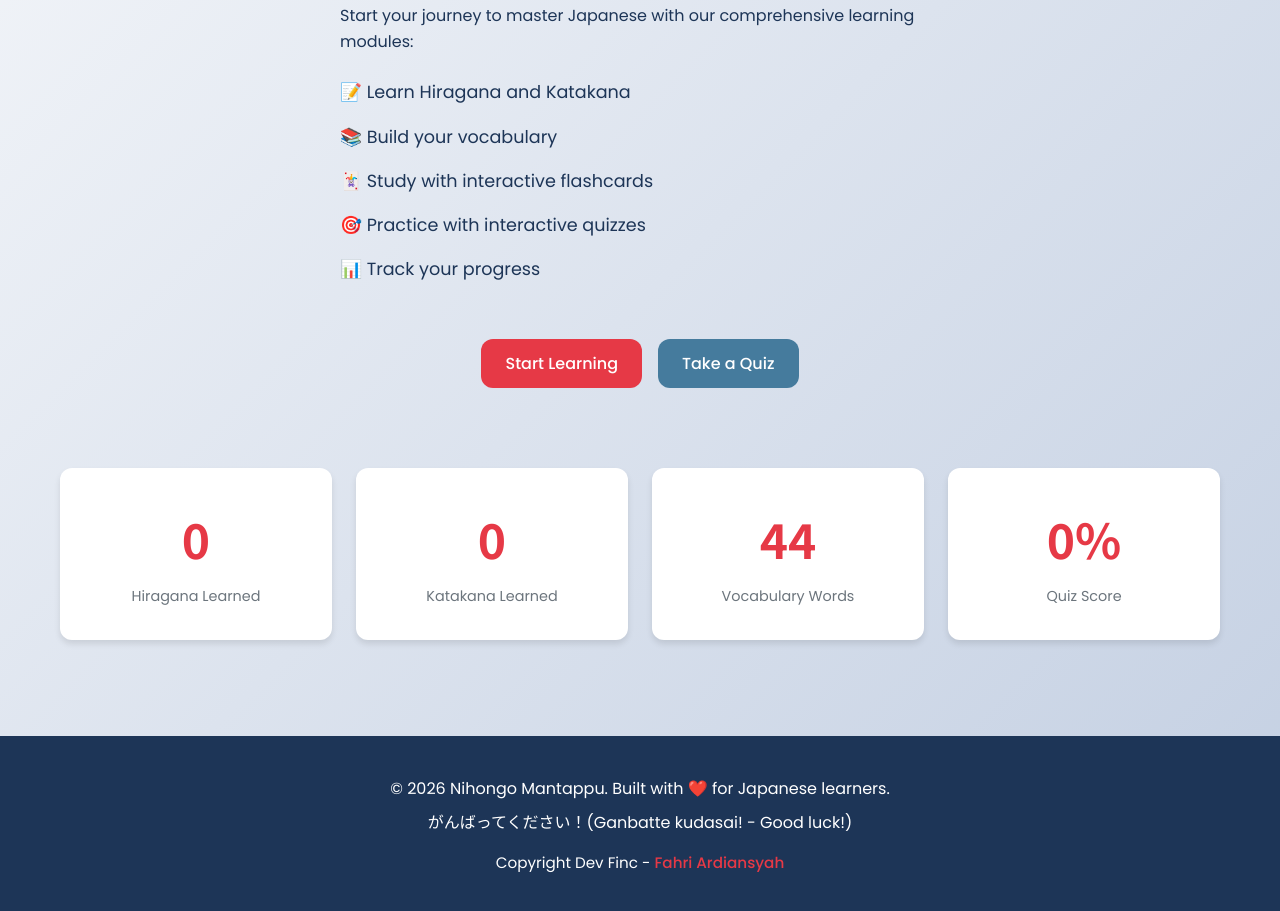
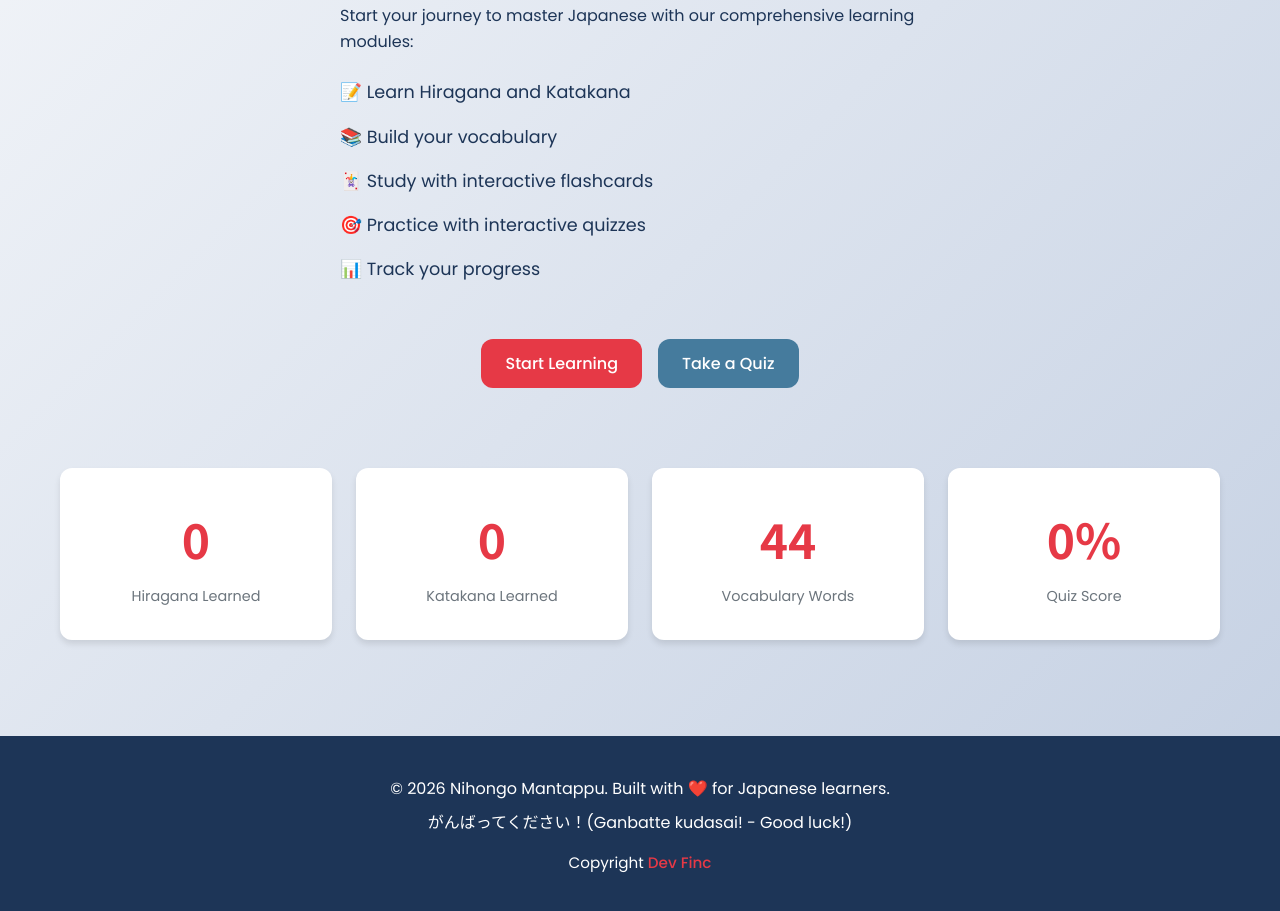
Before and after one commit to kasihtaumamang/nihongo-umaii, a plain HTML site: page index.html in a window 1280 px wide. Shown: the part 312-1223 px from the top of the page. Drawn offline with Linux system fonts and the light colour scheme.

Commit message:
Update copyright text in footer

```diff
--- a/index.html
+++ b/index.html
@@ -262,7 +262,7 @@
         <div class="container">
             <p>&copy; 2026 Nihongo Mantappu. Built with ❤️ for Japanese learners.</p>
             <p>がんばってください！(Ganbatte kudasai! - Good luck!)</p>
-            <p class="copyright">Copyright Dev Finc - <a href="https://www.linkedin.com/in/fahriardiansyah" target="_blank" rel="noopener noreferrer">Fahri Ardiansyah</a></p>
+            <p class="copyright">Copyright <a href="https://www.linkedin.com/in/fahriardiansyah" target="_blank" rel="noopener noreferrer">Dev Finc</a></p>
         </div>
     </footer>
 
```
